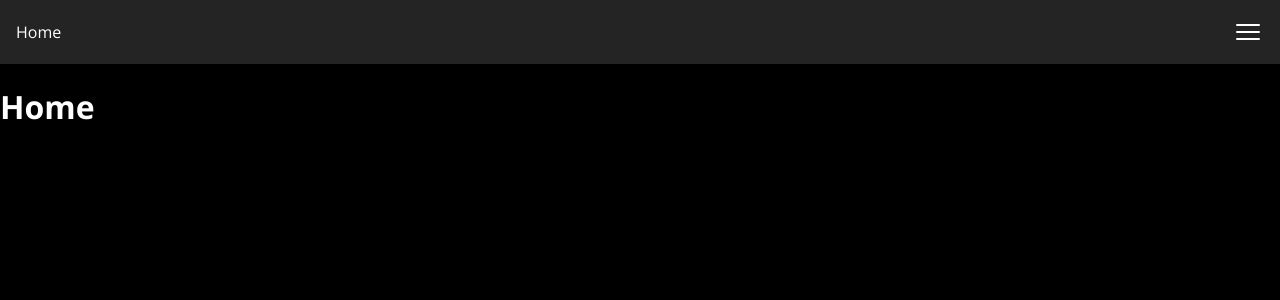
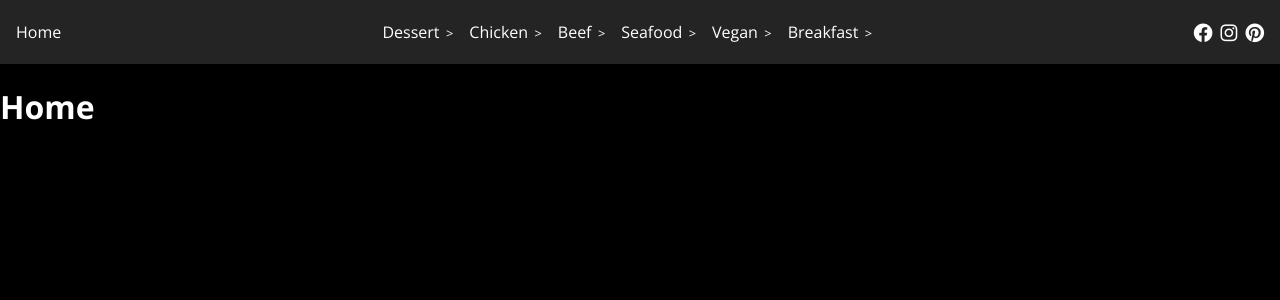
Before and after one commit to the-man2004/recipe-app, a Vue app: page / in a window 1280 px wide. Shown: the top 300 px of the page. Built offline with nearby package versions, Linux system fonts and the light colour scheme; no server answers.

Commit message:
Added desktop template & styles.

```diff
--- a/public/index.html
+++ b/public/index.html
@@ -1,15 +1,26 @@
 <!DOCTYPE html>
 <html lang="">
   <head>
-    <meta charset="utf-8">
-    <meta http-equiv="X-UA-Compatible" content="IE=edge">
-    <meta name="viewport" content="width=device-width,initial-scale=1.0">
-    <link rel="icon" href="<%= BASE_URL %>favicon.ico">
+    <meta charset="utf-8" />
+    <meta http-equiv="X-UA-Compatible" content="IE=edge" />
+    <meta name="viewport" content="width=device-width,initial-scale=1.0" />
+    <link rel="icon" href="<%= BASE_URL %>favicon.ico" />
+    <link
+      rel="stylesheet"
+      href="https://cdnjs.cloudflare.com/ajax/libs/font-awesome/6.4.2/css/all.min.css"
+      integrity="sha512-z3gLpd7yknf1YoNbCzqRKc4qyor8gaKU1qmn+CShxbuBusANI9QpRohGBreCFkKxLhei6S9CQXFEbbKuqLg0DA=="
+      crossorigin="anonymous"
+      referrerpolicy="no-referrer"
+    />
     <title><%= htmlWebpackPlugin.options.title %></title>
   </head>
   <body>
     <noscript>
-      <strong>We're sorry but <%= htmlWebpackPlugin.options.title %> doesn't work properly without JavaScript enabled. Please enable it to continue.</strong>
+      <strong
+        >We're sorry but <%= htmlWebpackPlugin.options.title %> doesn't work
+        properly without JavaScript enabled. Please enable it to
+        continue.</strong
+      >
     </noscript>
     <div id="app"></div>
     <!-- built files will be auto injected -->
--- a/src/components/TheHeader.vue
+++ b/src/components/TheHeader.vue
@@ -1,7 +1,26 @@
 <template>
   <div class="header">
     <nav>
-      <router-link to="/">Home</router-link>
+      <router-link class="link" to="/">Home</router-link>
+      <div class="links-container">
+        <router-link class="link category-link" to="/">Dessert</router-link>
+        <router-link class="link category-link" to="/">Chicken</router-link>
+        <router-link class="link category-link" to="/">Beef</router-link>
+        <router-link class="link category-link" to="/">Seafood</router-link>
+        <router-link class="link category-link" to="/">Vegan</router-link>
+        <router-link class="link category-link" to="/">Breakfast</router-link>
+      </div>
+      <div class="social-links">
+        <a href="https://facebook.com">
+          <i class="fa-brands fa-facebook link"></i>
+        </a>
+        <a href="https://instagram.com">
+          <i class="fa-brands fa-instagram link"></i>
+        </a>
+        <a href="https://pinterest.com">
+          <i class="fa-brands fa-pinterest link"></i>
+        </a>
+      </div>
       <svg
         xmlns="http://www.w3.org/2000/svg"
         fill="none"
@@ -32,18 +51,51 @@
   max-width: 80rem;
   display: flex;
   align-items: center;
-  justify-content: space-between;
 }
 
-a {
+.links-container {
+  display: none;
+}
+
+.link {
   color: var(--secondary-color);
   text-decoration: none;
 }
 
+.social-links {
+  display: none;
+}
+
+.category-link::after {
+  content: ">";
+  font-size: 0.8rem;
+  margin-left: 0.4rem;
+}
+
 .burger-menu {
+  margin-left: auto;
   width: 2rem;
   height: 2rem;
-  margin: 0;
   cursor: pointer;
 }
+
+@media (min-width: 60rem) {
+  nav {
+    justify-content: space-between;
+  }
+  .burger-menu {
+    display: none;
+  }
+
+  .links-container {
+    display: flex;
+    gap: 1rem;
+  }
+
+  .social-links {
+    font-size: 1.2rem;
+    display: flex;
+    gap: 0.5rem;
+  }
+}
 </style>
```
